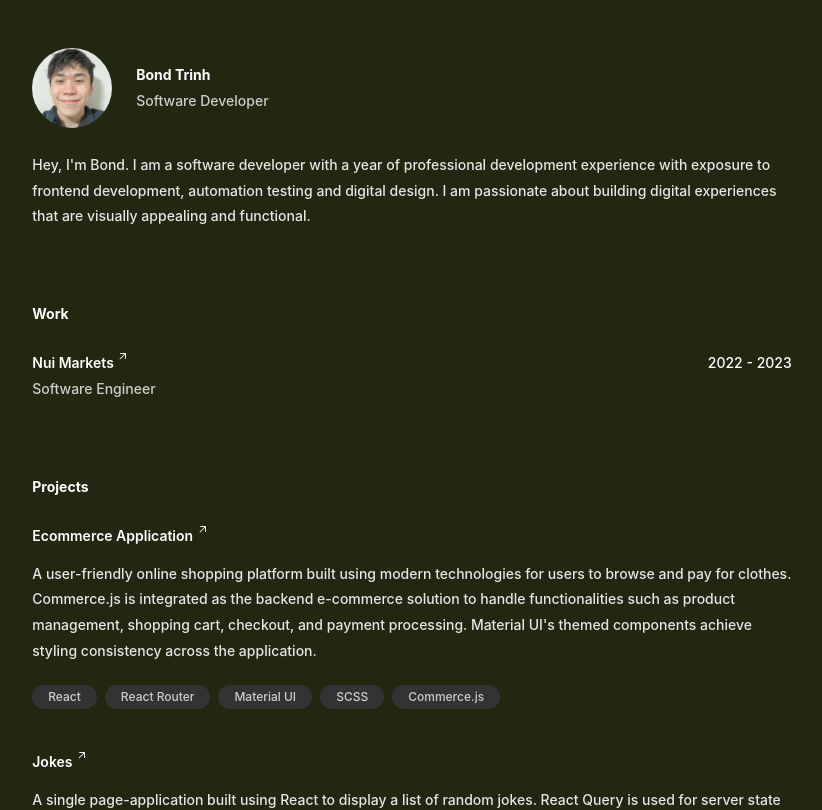
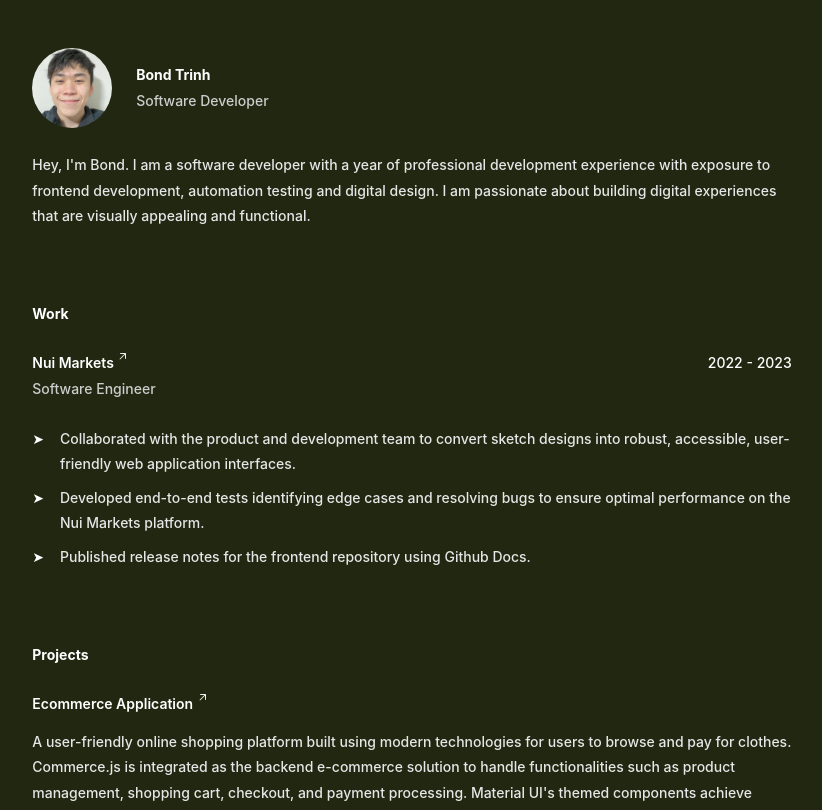
Before and after one commit to trinhbond/personal-portfolio, a React (Create React App) app: page / in a window 1280 px wide. Shown: the top 810 px of the page, without its empty margins (228-1050 px from the left). Built offline with nearby package versions, Linux system fonts and the light colour scheme.

Commit message:
Add job summary

```diff
--- a/src/pages/Home.tsx
+++ b/src/pages/Home.tsx
@@ -59,6 +59,33 @@ export default function Home(): JSX.Element {
               <span className="text-gray-dark">Software Engineer</span>
             </div>
             <span>2022 - 2023</span>
+            <div className="text-gray-light">
+              <ul className="list-disc">
+                <li className="flex flex-row gap-4 mb-2">
+                  <span>&#10148;</span>
+                  <p>
+                    Collaborated with the product and development team to
+                    convert sketch designs into robust, accessible,
+                    user-friendly web application interfaces.
+                  </p>
+                </li>
+                <li className="flex flex-row gap-4 mb-2">
+                  <span>&#10148;</span>
+                  <p>
+                    Developed end-to-end tests identifying edge cases and
+                    resolving bugs to ensure optimal performance on the Nui
+                    Markets platform.
+                  </p>
+                </li>
+                <li className="flex flex-row gap-4">
+                  <span>&#10148;</span>
+                  <p>
+                    Published release notes for the frontend repository using
+                    Github Docs.
+                  </p>
+                </li>
+              </ul>
+            </div>
           </div>
         </motion.section>
 
```
